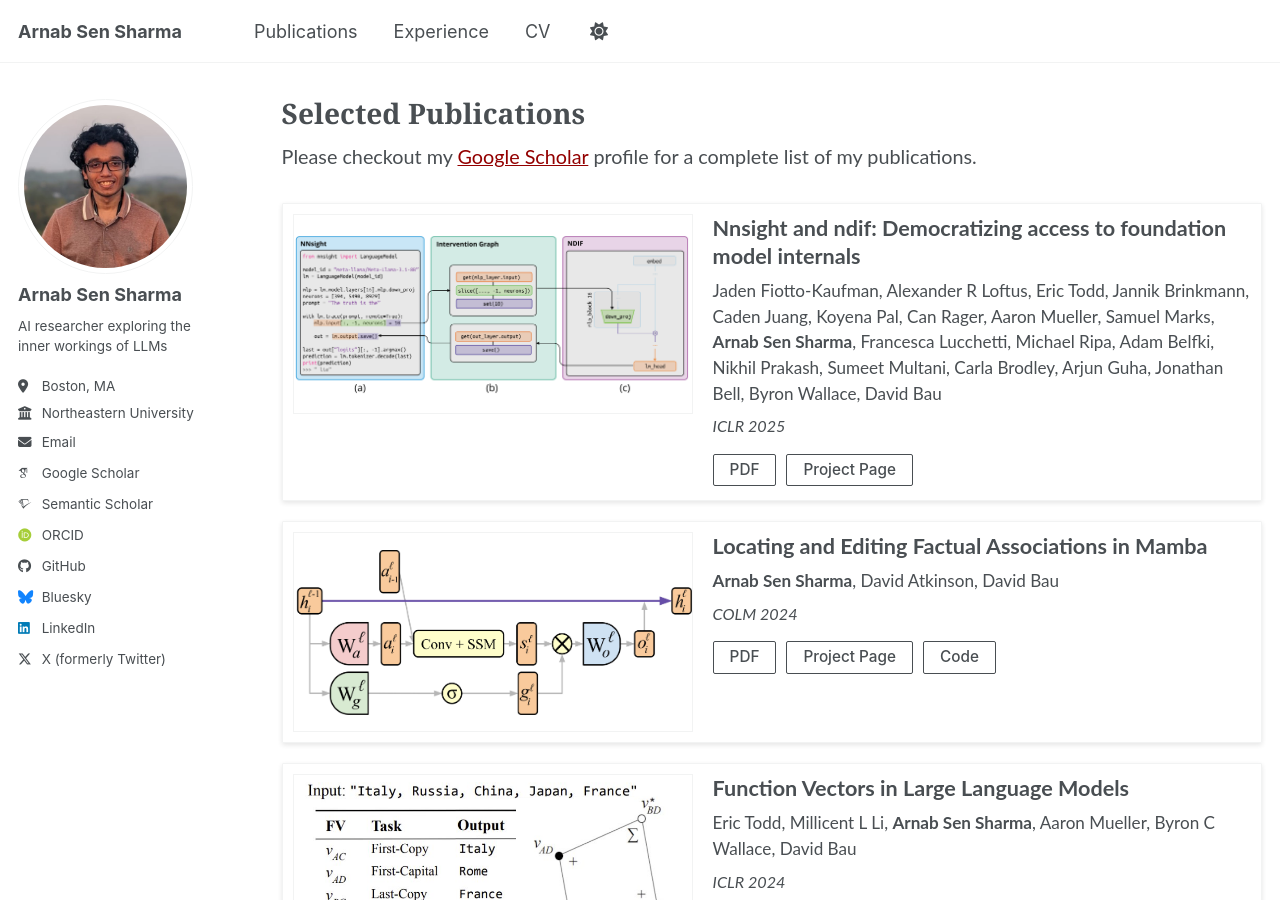
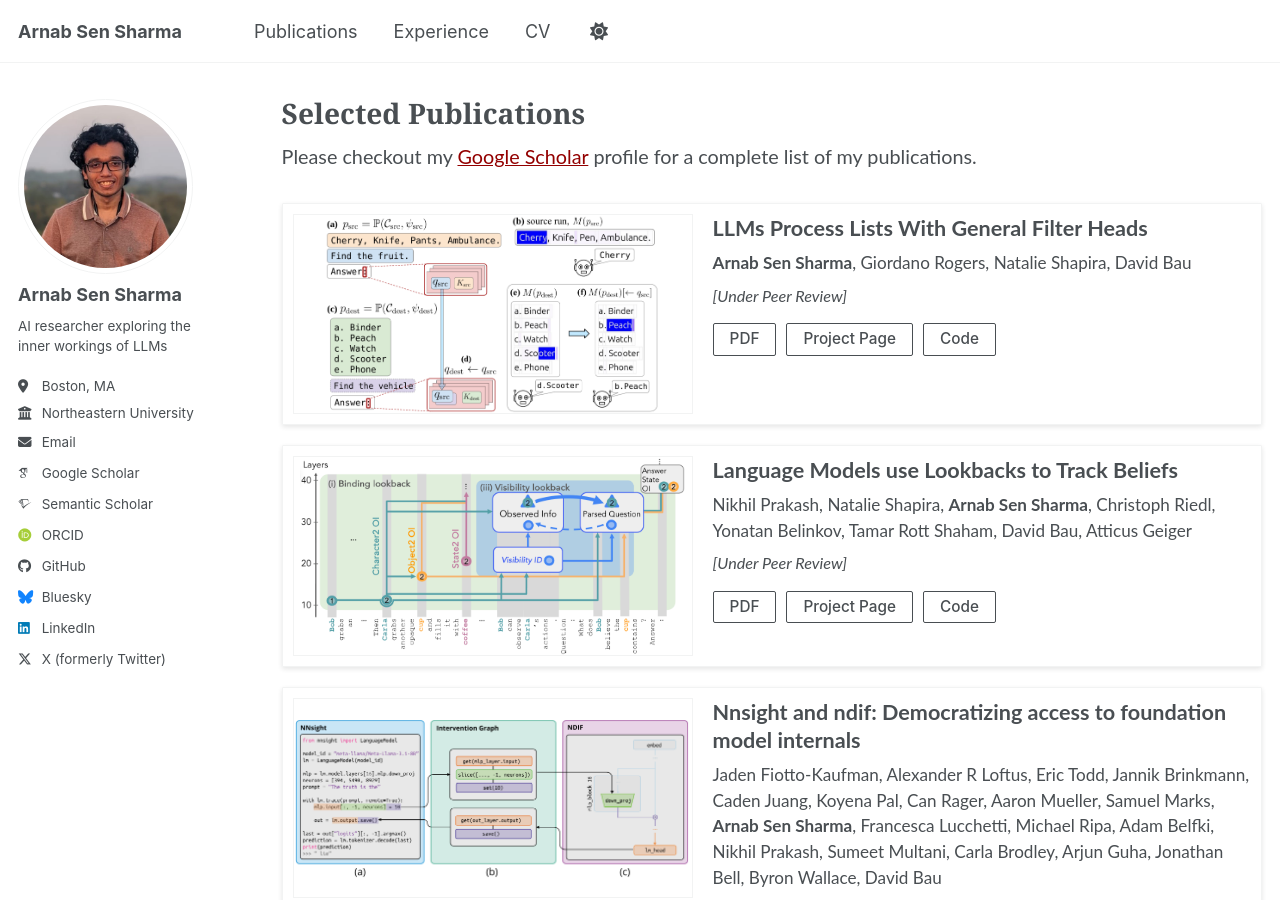
Before and after one commit to arnab-api/arnab-api.github.io, a Jekyll site: the page built from _pages/research.html, in a window 1280 px wide and 900 px high. Built offline with Jekyll 4.4.1, drawn with Linux system fonts in a browser that asks for light colours; some web fonts are replaced.

Commit message:
added new papers

```diff
--- a/_pages/research.html
+++ b/_pages/research.html
@@ -139,9 +139,38 @@ author_profile: true
         Scholar</a> profile for a complete list of my publications.
 </div>
 
-<!-- <div class="scholar-link">
-    <a href="https://scholar.google.com/citations?user=8ihSLrwAAAAJ&hl=en" target="_blank">Google Scholar Page</a>
-</div> -->
+<div class="paper-card">
+    <div class="paper-image">
+        <img src="/images/papers/filter.png" alt="" onerror="this.src='/images/papers/default-paper.png'">
+    </div>
+    <div class="paper-content">
+        <div class="paper-title">LLMs Process Lists With General Filter Heads</div>
+        <div class="paper-authors"><strong>Arnab Sen Sharma</strong>, Giordano Rogers, Natalie Shapira, David Bau</div>
+        <div class="paper-venue">[Under Peer Review]</div>
+        <div class="paper-links">
+            <a href="https://arxiv.org/pdf/2510.26784" class="btn" target="_blank">PDF</a>
+            <a href="https://filter.baulab.info/" class="btn" target="_blank">Project Page</a>
+            <a href="https://github.com/arnab-api/filter" class="btn" target="_blank">Code</a>
+        </div>
+    </div>
+</div>
+
+<div class="paper-card">
+    <div class="paper-image">
+        <img src="/images/papers/lookback.png" alt="" onerror="this.src='/images/papers/default-paper.png'">
+    </div>
+    <div class="paper-content">
+        <div class="paper-title">Language Models use Lookbacks to Track Beliefs</div>
+        <div class="paper-authors">Nikhil Prakash, Natalie Shapira, <strong>Arnab Sen Sharma</strong>, Christoph Riedl,
+            Yonatan Belinkov, Tamar Rott Shaham, David Bau, Atticus Geiger</div>
+        <div class="paper-venue">[Under Peer Review]</div>
+        <div class="paper-links">
+            <a href="https://arxiv.org/pdf/2505.14685" class="btn" target="_blank">PDF</a>
+            <a href="https://belief.baulab.info/" class="btn" target="_blank">Project Page</a>
+            <a href="https://github.com/Nix07/belief_tracking" class="btn" target="_blank">Code</a>
+        </div>
+    </div>
+</div>
 
 <div class="paper-card">
     <div class="paper-image">
```
Also changed, not shown: _pages/about.md (+11 -0 lines), images/papers/filter.png (added), images/papers/filter_head_patching.png (added), images/papers/lookback.png (added).
